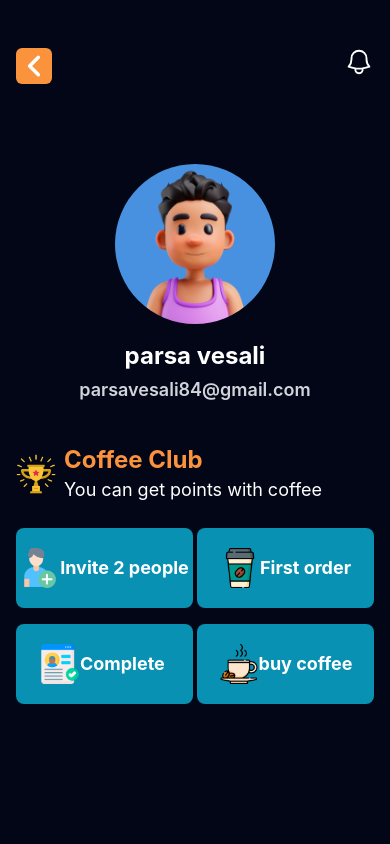
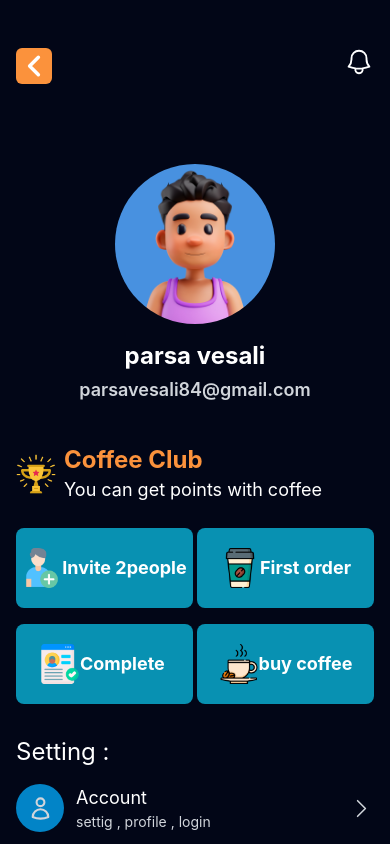
Before and after one commit to parsa-vesali/Coffee-App, a React Native app: screen /Profile in a window 390 px wide. Both pictures are taken after a click on the element 36 px from the left and 56 px from the top of the page. Built offline with nearby package versions, Linux system fonts and the light colour scheme.

Commit message:
project updated

```diff
--- a/constants/index.js
+++ b/constants/index.js
@@ -1,3 +1,14 @@
+import { PiSnapchatLogo } from 'react-icons/pi'
+import {
+    UserIcon,
+    BellIcon,
+    ShieldCheckIcon,
+    PaintBrushIcon,
+    RocketLaunchIcon,
+    GiftIcon,
+    QuestionMarkCircleIcon,
+} from 'react-native-heroicons/outline'
+
 export const categories = [
     {
         id: 1,
@@ -117,3 +128,51 @@ export const coffeeItems = [
 
     },
 ]
+
+export const setting = [
+    {
+        id: 1,
+        title: 'Account',
+        subtitle: 'settig , profile , login',
+        icon: <UserIcon color='#d1d5db' size={25} strokeWidth={'2'} />
+    },
+    {
+        id: 2,
+        title: 'Security',
+        subtitle: 'password, transaction',
+        icon: <ShieldCheckIcon color='#d1d5db' size={25} strokeWidth={'2'} />
+    },
+    {
+        id: 3,
+        title: 'Notification',
+        subtitle: 'notification setting',
+        icon: <BellIcon color='#d1d5db' size={25} strokeWidth={'2'} />
+    },
+    {
+        id: 4,
+        title: 'Personalization',
+        subtitle: 'Personaliz setting',
+        icon: <PaintBrushIcon color='#d1d5db' size={25} strokeWidth={'2'} />
+    },
+    {
+        id: 5,
+        title: 'Updated',
+        subtitle: 'Update version app',
+        icon: <RocketLaunchIcon color='#d1d5db' size={25} strokeWidth={'2'} />
+    },
+]
+
+export const general = [
+    {
+        id: 6,
+        title: 'coffe club',
+        subtitle: 'Activity and gift',
+        icon: <GiftIcon color='#d1d5db' size={25} strokeWidth={'2'} />
+    },
+    {
+        id: 7,
+        title: 'Support',
+        subtitle: 'Conversation , calls , questions',
+        icon: <QuestionMarkCircleIcon color='#d1d5db' size={25} strokeWidth={'2'} />
+    },
+]
--- a/screens/ProfileScreen.jsx
+++ b/screens/ProfileScreen.jsx
@@ -1,15 +1,14 @@
-import { View, Text, TouchableOpacity, ImageBackground, StatusBar, Image } from 'react-native'
+import { View, Text, TouchableOpacity, ImageBackground, StatusBar, Image, ScrollView } from 'react-native'
 import React from 'react'
-import { ChevronLeftIcon, BellIcon } from "react-native-heroicons/outline";
+import { ChevronLeftIcon, BellIcon, UserIcon, ChevronRightIcon, ShieldCheckIcon, PaintBrushIcon } from "react-native-heroicons/outline";
 import { useNavigation } from "@react-navigation/native";
 import { widthPercentageToDP as wp, heightPercentageToDP as hp } from 'react-native-responsive-screen';
-
-
+import { setting, general } from '../constants/index'
 const ProfileScreen = () => {
     const navigation = useNavigation()
 
     return (
-        <View className=' px-4 flex-1 relative bg-slate-950 '>
+        <ScrollView className=' px-4 flex-1 relative bg-slate-950 '>
             <StatusBar style='light' />
 
             {/* BACK ICON AND NOTIFICATION ICON */}
@@ -51,7 +50,7 @@ const ProfileScreen = () => {
                 <View className="mt-6 flex-row justify-between items-center flex-wrap">
                     <View style={{ width: hp(21) }} className=" h-20 bg-cyan-600 mb-4 rounded-lg flex-row justify-center items-center">
                         <Image className='w-10 h-10' source={require('../assets/image/add.png')} />
-                        <Text className="text-white text-lg font-bold">Invite 2 people</Text>
+                        <Text className="text-white text-lg font-bold">Invite 2people</Text>
                     </View>
                     <View style={{ width: hp(21) }} className=" h-20 bg-cyan-600 mb-4 rounded-lg flex-row justify-center items-center">
                         <Image className='w-10 h-10' source={require('../assets/image/coffee-cup (1).png')} />
@@ -67,7 +66,65 @@ const ProfileScreen = () => {
                     </View>
                 </View>
             </View>
-        </View>
+
+            {/* Settigs */}
+
+            <View className="mt-4">
+                <Text className="text-white text-2xl">Setting :</Text>
+                <View className="mt-4">
+
+                    {
+                        setting.map(item => (
+                            <TouchableOpacity key={item.id} className="justify-between flex-row-reverse items-center mb-5">
+                                <View>
+                                    <ChevronRightIcon color='#d1d5db' size={25} />
+                                </View>
+                                <View className=" flex-row items-center">
+                                    <View className="bg-sky-600 rounded-full w-12 h-12 items-center justify-center mr-3">
+                                        {item.icon}
+                                    </View>
+                                    <View>
+                                        <Text className="text-white text-lg ">{item.title}</Text>
+                                        <Text className="text-gray-300 text-sm">{item.subtitle}</Text>
+                                    </View>
+                                </View>
+                            </TouchableOpacity>
+
+                        ))
+                    }
+
+
+                </View>
+            </View>
+            <View className="mt-4">
+                <Text className="text-white text-2xl">General :</Text>
+                <View className="mt-4">
+
+                    {
+                        general.map(item => (
+                            <TouchableOpacity key={item.id} className="justify-between flex-row-reverse items-center mb-5">
+                                <View>
+                                    <ChevronRightIcon color='#d1d5db' size={25} />
+                                </View>
+                                <View className=" flex-row items-center">
+                                    <View className="bg-sky-600 rounded-full w-12 h-12 items-center justify-center mr-3">
+                                        {item.icon}
+                                    </View>
+                                    <View>
+                                        <Text className="text-white text-lg ">{item.title}</Text>
+                                        <Text className="text-gray-300 text-sm">{item.subtitle}</Text>
+                                    </View>
+                                </View>
+                            </TouchableOpacity>
+
+                        ))
+                    }
+
+
+                </View>
+            </View>
+
+        </ScrollView>
 
     )
 }
```
